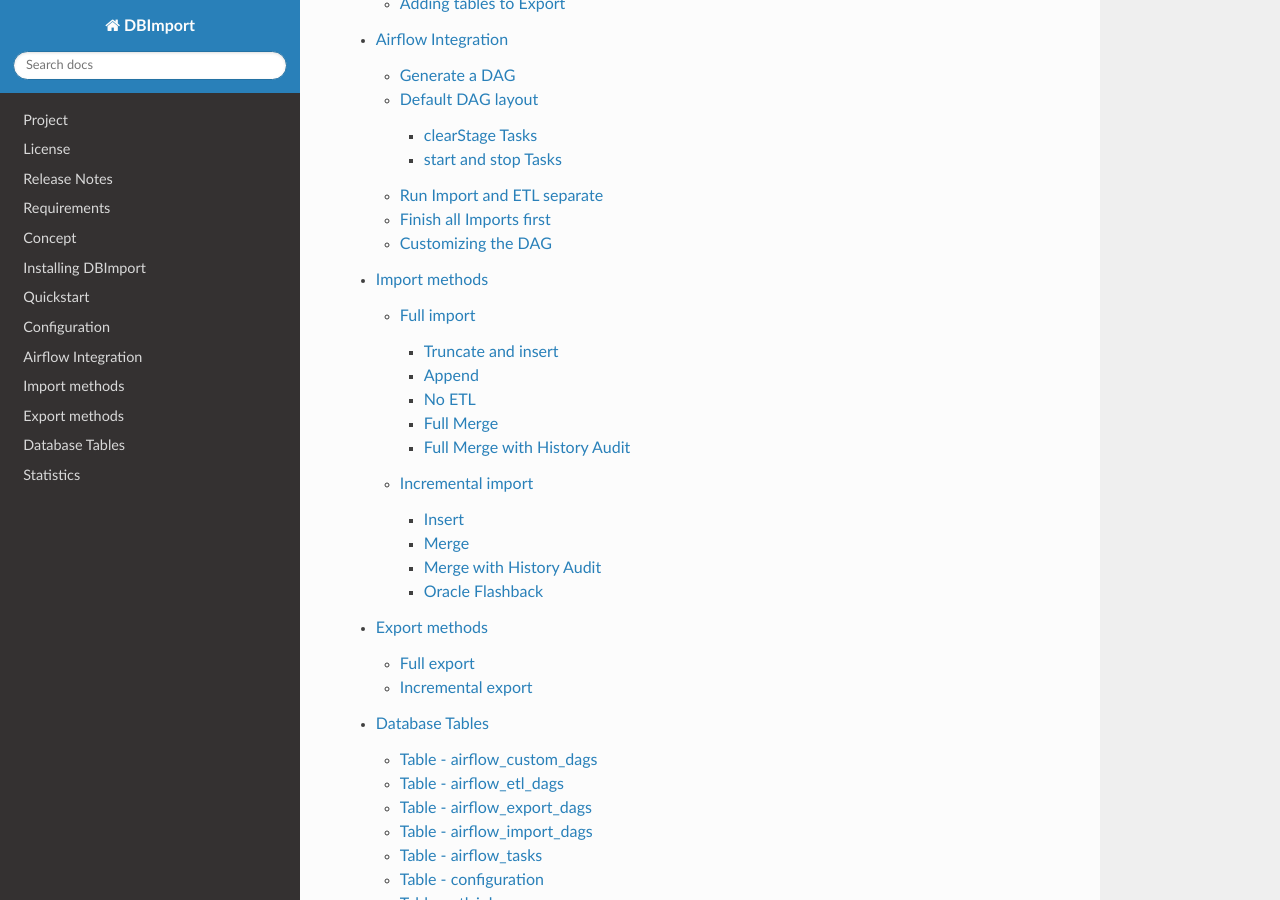
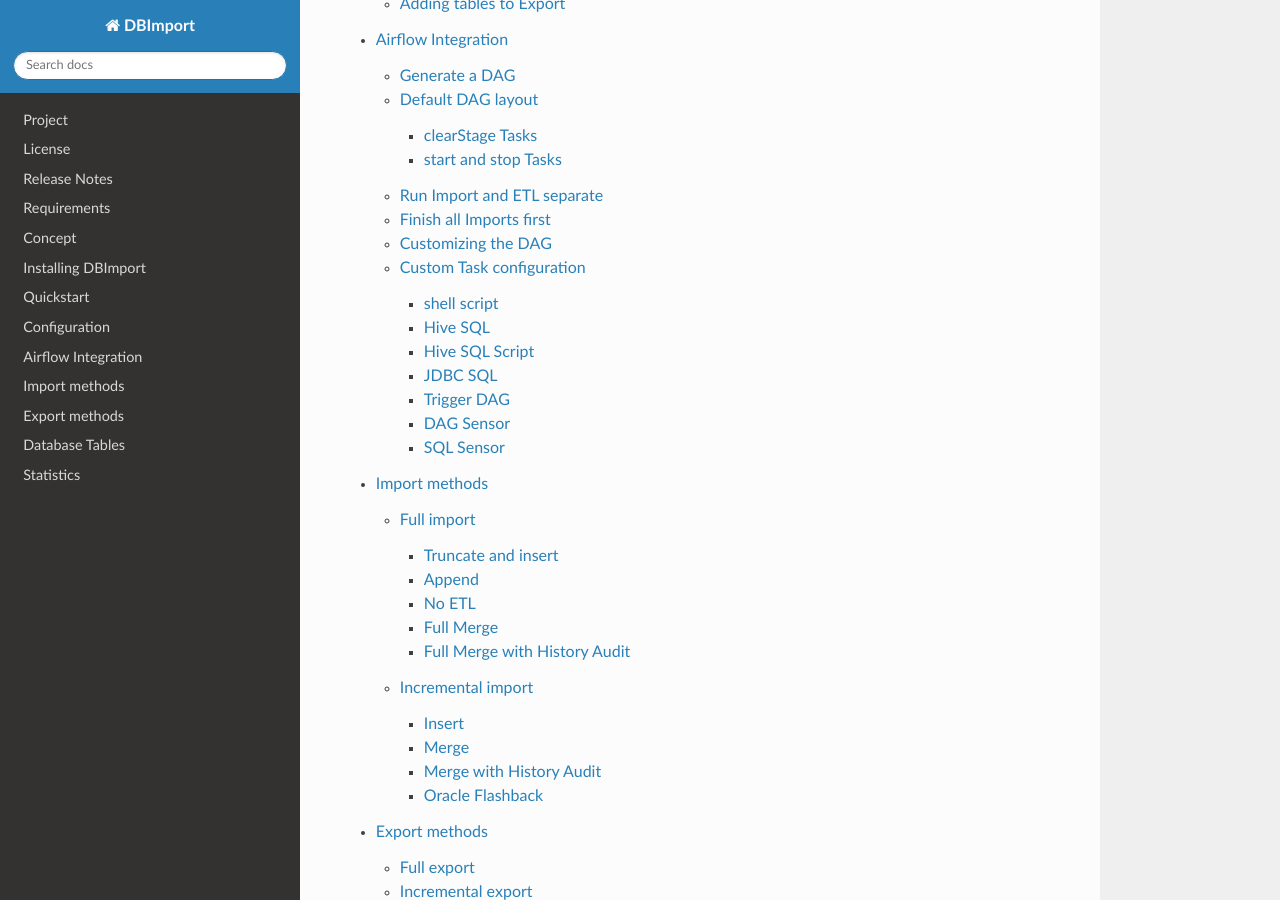
Before and after one commit to Middlecon/DBImport, a Sphinx documentation site: the page built from docs/index.rst, in a window 1280 px wide and 900 px high, scrolled down 2992 px. Built offline with Sphinx 7.4.7 and the Read the Docs theme 2.0.0, drawn with Linux system fonts in a browser that asks for light colours; some of the changed lines change nothing that is shown.

Commit message:
Documentation update

```diff
--- a/docs/airflow.rst
+++ b/docs/airflow.rst
@@ -104,3 +104,87 @@
 With these custom Tasks the DAG will look something like this (custom Tasks marked in blue for better visualization)
 
 .. image:: img/airflow_with_custom_tasks_blue.jpg
+
+Regarding the placement, these are the options you have
+
+============ ================================================================================================================================
+before main  Tasks will be executed before the real DBImport starts. All these must be successfull in order for the normal imports to start
+in main      Will be executed in parallel together with the import tasks
+after main   Once all imports are completed, these tasks will run
+============ ================================================================================================================================
+
+**Task dependency in main**
+
+For the custom Tasks running with placement *in main*, you have the option to specify dependencies. It means that you can run a task after one or more imports are completed. In the example above, the *in_main_02* task will only run after *tbl_full* and *tbl_incr* import tasks are completed successful.
+
+Custom Task configuration
+-------------------------
+
+Common for all the custom tasks is the following configuration
+
+=================== ===============================================================
+airflow_pool        Name of the Airflow pool to use. Will be created if not exists
+airflow_priority    The priority of the task
+include_in_airflow  Enable or disable if this task should be in the configured DAG
+=================== ===============================================================
+
+shell script
+^^^^^^^^^^^^
+This task will run a Unix command or a shell script. The script to run is configued in the *task_config* column
+
+Hive SQL
+^^^^^^^^
+Executes a Hive query with the help of ``manage --runHiveQuery=<SQL QUERY>``. The <SQL QUERY> is a standard SQL command that is executable in Hive. The SQL Query is configured in the *task_config* column.
+
+Hive SQL Script
+^^^^^^^^^^^^^^^
+Executes all Hive queries in a file with the help of ``manage --runHiveScript=<FILE``. The <FILE> is a text file containing a one or many SQL Hive commands. The ``manage --runHiveScript`` is actually just a wrapper around beeline who will be the tool that executes the <FILE>. The file to use is configured in the *task_config* column.
+
+JDBC SQL
+^^^^^^^^
+This will create a Task that executes a SQL Query against a JDBC source defined withing the *jdbc_connections* table. For that reason, you need to specify the JDBC connection in the *jdbc_dbalias* column together with the SQL Query in the *task_config* column
+
+Trigger DAG
+^^^^^^^^^^^
+This will trigger an execution of another DAG. The name of the DAG to trigger is specified in the *task_config* column.
+
+DAG Sensor
+^^^^^^^^^^
+A DAG Sensor task is the ability to wait for a task in another DAG to finish and continue once that task is successful. The configuration needed is the name of the DAG and Task. Here you have two options. Give the name of the DAG and the name of the Task or only the name of the DAG. If only the name of the DAG is given, it defaults to the *stop* task that is available in all DBImport DAGs and marks the end of all executed tasks.
+
+task_config column options
+
+============= =================================================
+<DAG>         Name of the DAG and will default to *stop* task
+<DAG>.<TASK>  Wait for a specific task in a DAG
+============= =================================================
+
+There are two other parameters that controlls how ofter to poll for status and for how long the sensor should be doing that
+
+======================= ======================================================================================================================
+sensor_poke_interval    The time in seconds between pokes. Too low number will create stress on the Airflow Scheduler. Defaults to 5 minutes
+sensor_timeout_minutes  The timeout time in minutes until the sensor gives up and are marked as failed. Defaults to 4 hours.
+======================= ======================================================================================================================
+
+
+SQL Sensor
+^^^^^^^^^^
+The SQL Sensor executes a SQL query against a Airflow connection. The sensor will keep trying as long as the SQL returns 0 rows or while the first column on the first row contains a 0. An example would be ``select count(*) from <A TABLE> where last_update > '<A TIMESTAMP>'``. If the count returns 0 rows, the sensor will keep on retrying. But when it returns rows, it will be marked as successful and the dependent tasks will start.
+
+The following configureation is available for a SQL Sensor
+
+======================= ======================================================================================================================
+sensor_connection       The name of the Airflow connection that will be used to run the SQL. Configured under Admin / Connections in Airflow
+task_config             The SQL query to execute
+sensor_poke_interval    The time in seconds between pokes. Too low number will create stress on the Airflow Scheduler. Defaults to 5 minutes
+sensor_timeout_minutes  The timeout time in minutes until the sensor gives up and are marked as failed. Defaults to 4 hours.
+======================= ======================================================================================================================
+
+*Multi cluster ingestion*
+
+For multi cluster ingestions, this is the sensor that DBImport uses in the background to verify that data is loaded on the slave system beforestarting the import. The *sensor_connection* that is required is called **DBImport** and needs to be configured in Airflow connections with the same connection details as DBImport uses to connect to the configuration database. These are all available in the *dbimport.cfg* configuration file
+
+The actual SQL Query that is executed is
+
+.. code:: sql
+    select count(*) from import_tables where hive_db = '<HIVE DB>' and hive_table = '<HIVE TABLE>' and copy_finished >= '{{ next_execution_date.strftime('%Y-%m-%d %H:%M:%S.%f') }}'
```
